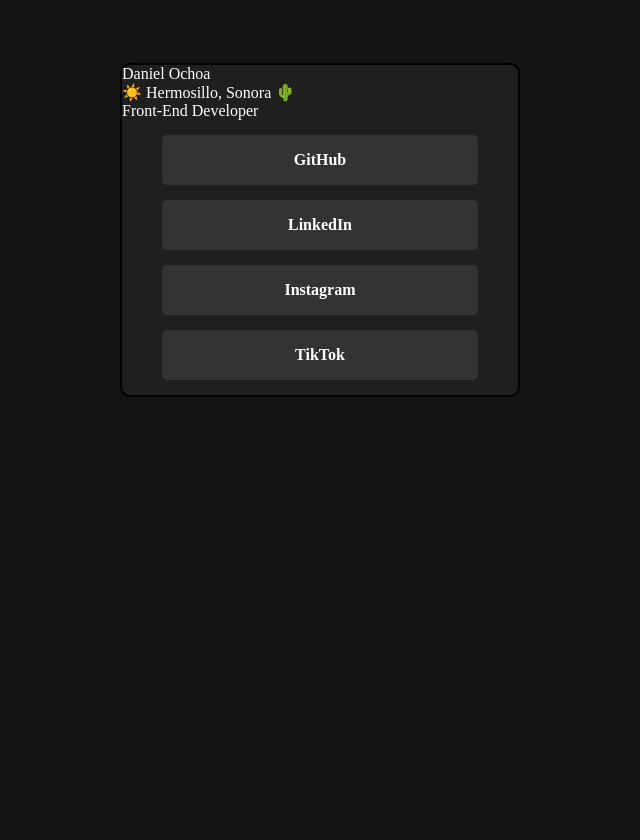
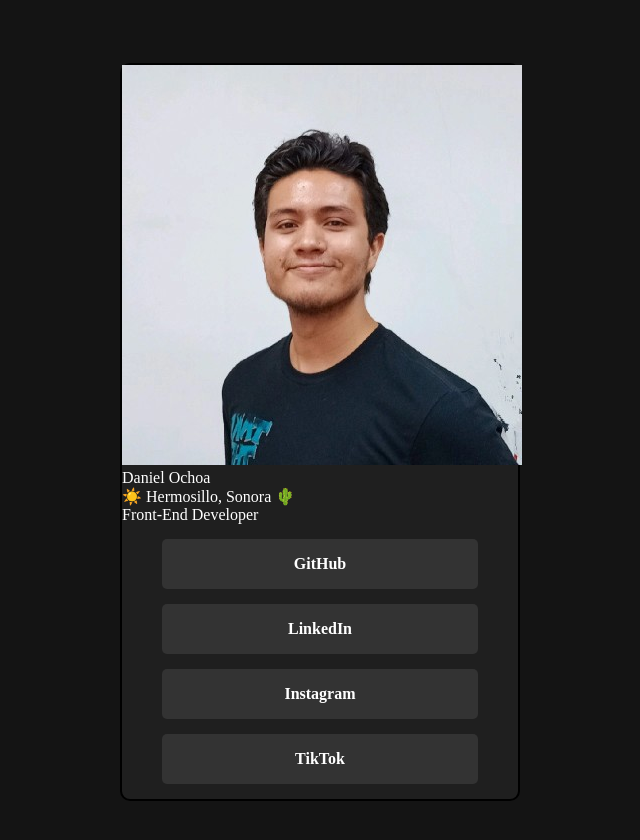
Before and after one commit to DanielOch8a/Social-Links-Profile, a plain HTML site: page index.html in a window 1280 px wide. Shown: the whole page, without its empty margins (320-960 px from the left). Before the commit the page ends 800 px from the top, so only its background shows below. Drawn offline with Linux system fonts and the light colour scheme.

Commit message:
Add profile photo

```diff
--- a/index.html
+++ b/index.html
@@ -23,6 +23,7 @@
 
   <body>
     <div class="card">
+      <img src="./assets/images/Profile-img_Daniel.jpg" alt="Profile Photo of Daniel Ochoa.">
       <div class="general-information">
         <div class="name">Daniel Ochoa</div>
 
```
Also changed, not shown: assets/images/avatar-jessica.jpeg (deleted).
